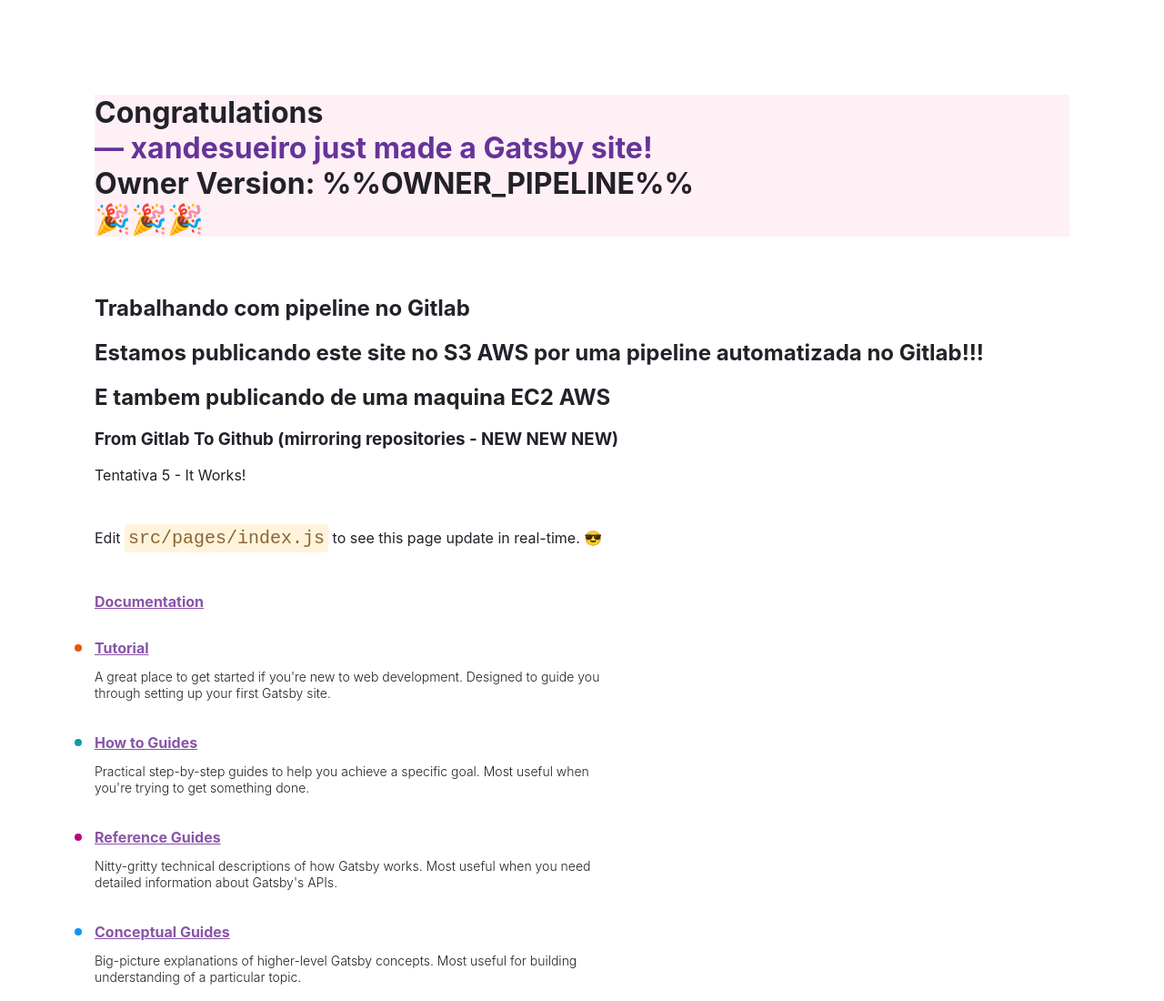
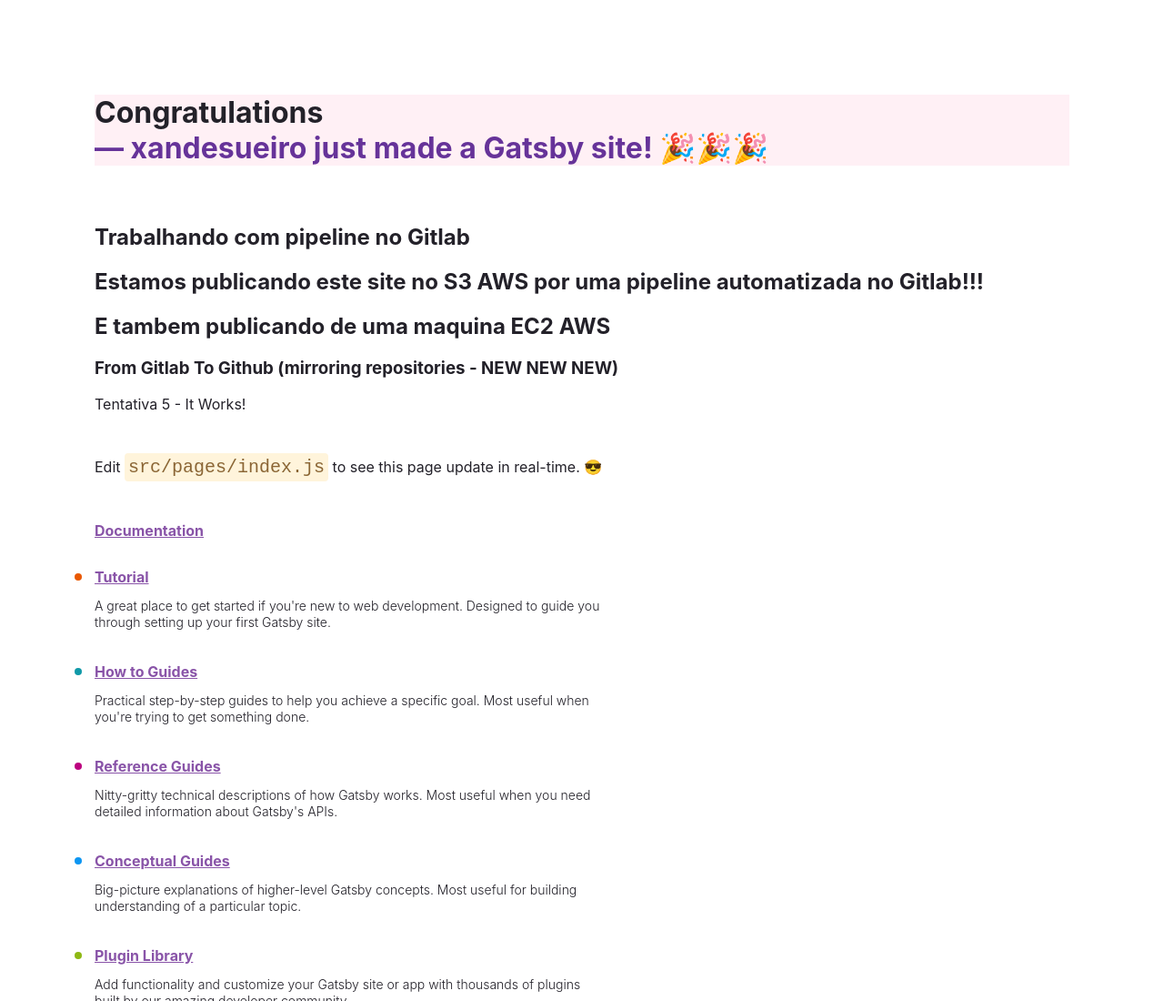
Before and after one commit to xandesueiro/trilhalab-website, a Gatsby site: page / in a window 1280 px wide. Shown: the top 1100 px of the page at 91% size. Built offline with nearby package versions, Linux system fonts and the light colour scheme; Gatsby itself is replaced by a stand-in of ours.

Commit message:
removing gitlab variables - bug in deploy prod stage

```diff
--- a/src/pages/index.js
+++ b/src/pages/index.js
@@ -133,7 +133,6 @@ const IndexPage = () => {
         Congratulations
         <br />
         <span style={headingAccentStyles}>— xandesueiro just made a Gatsby site! </span>
-        <div>Owner Version: %%OWNER_PIPELINE%%</div>
         <span role="img" aria-label="Party popper emojis">
           🎉🎉🎉
         </span>
@@ -143,6 +142,7 @@ const IndexPage = () => {
       <h2>E tambem publicando de uma maquina EC2 AWS</h2>
       <h3>From Gitlab To Github (mirroring repositories - NEW NEW NEW)</h3>
       <p style={paragraphStyles}>Tentativa 5 - It Works! </p>
+
       <p style={paragraphStyles}>
         Edit <code style={codeStyles}>src/pages/index.js</code> to see this page
         update in real-time.{" "}
```
Also changed, not shown: .gitlab-ci.yml.
